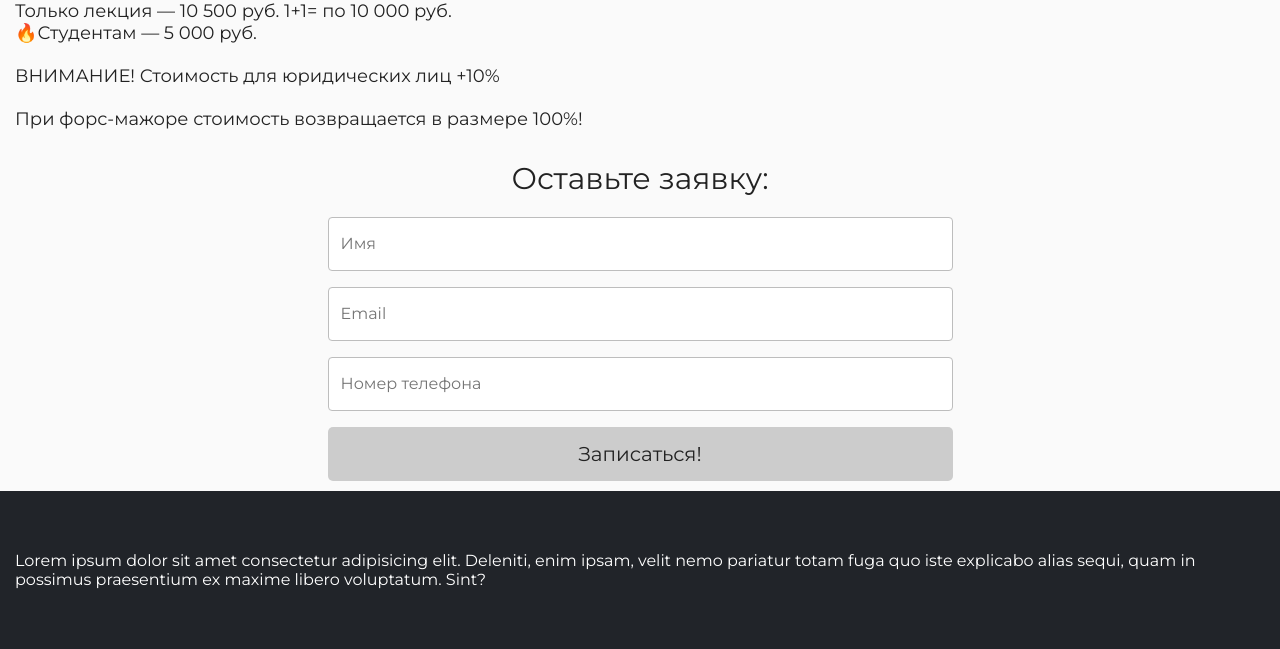
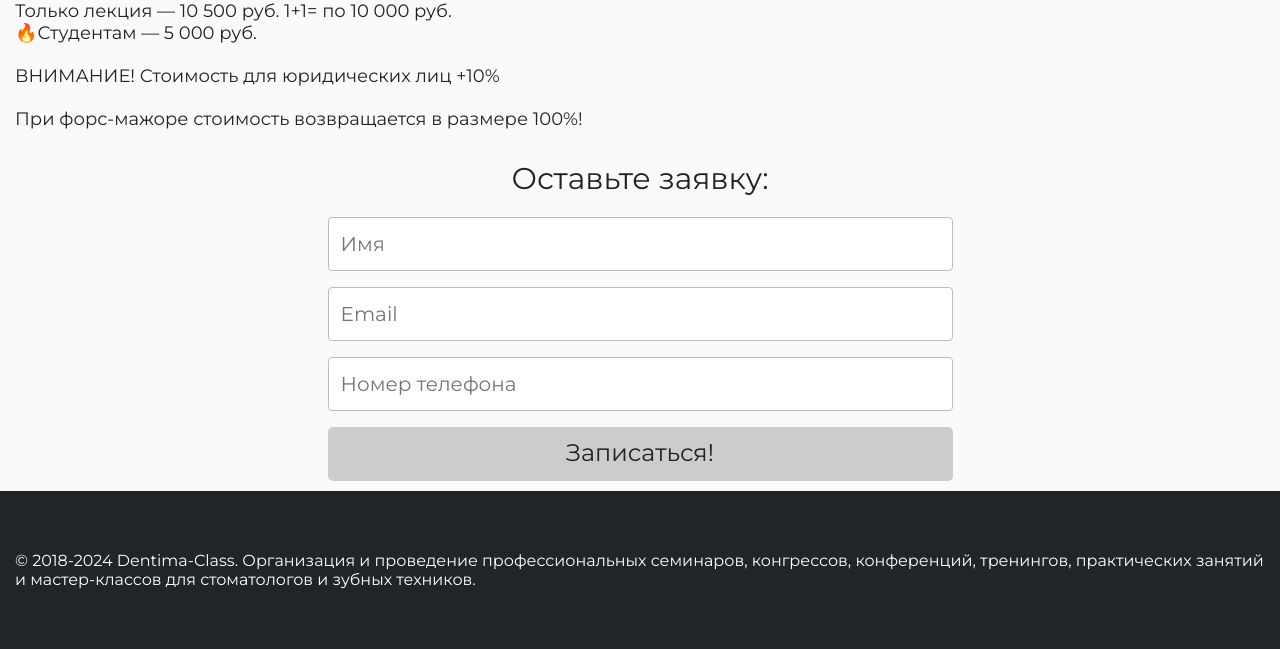
Before and after one commit to rollip/dentima_class, a Django app: template dentima_class/main/templates/seminar.html in a window 1280 px wide. Shown: the part 833-1482 px from the top of the page. Run offline with Django 5.2, Linux system fonts and the light colour scheme; the template is opened without the code that fills it, so the values that code supplies are empty.

Commit message:
minor changes in form, started footer

```diff
--- a/dentima_class/main/static/css/seminar.css
+++ b/dentima_class/main/static/css/seminar.css
@@ -192,7 +192,7 @@ input[type="text"] {
   height: calc(3.25rem + 2px);
   padding: 0.375rem 0.75rem;
   font-family: inherit;
-  font-size: 1rem;
+  font-size: 1.25rem;
   font-weight: 400;
   line-height: 1.5;
   color: #212529;
@@ -209,7 +209,7 @@ input[type="text"] {
 input[type=submit] {
     height: calc(3.25rem + 2px);
     font-family: inherit; /* 1 */
-    font-size: 20px; /* 1 */
+    font-size: 1.5rem; /* 1 */
     line-height: inherit; /* 1 */
     padding:5px 15px;
     background:#ccc;
@@ -220,8 +220,14 @@ input[type=submit] {
     width:100%;
 }
 
-input[type=submit] .success {
+.text-field-success {
+    display: none;
+    margin-top:10px;
+    margin-bottom:10px;
+}
+.form .success {
     background:green;
+    color:white;
 }
 
 
--- a/dentima_class/main/static/js/form_processing.js
+++ b/dentima_class/main/static/js/form_processing.js
@@ -39,4 +39,6 @@ function process_form(e)
     html => console.log(html)
 );
     submit.classList.add("success");
+    a = document.getElementById('form-success')
+    a.style.display = 'block'
 }
--- a/dentima_class/main/templates/base.html
+++ b/dentima_class/main/templates/base.html
@@ -54,10 +54,7 @@
     <footer class="footer">
       <div class="container">
         <div class="content">
-
-          Lorem ipsum dolor sit amet consectetur adipisicing elit. Deleniti,
-          enim ipsam, velit nemo pariatur totam fuga quo iste explicabo alias
-          sequi, quam in possimus praesentium ex maxime libero voluptatum. Sint?
+          © 2018-{% now "Y" %} Dentima-Class. Организация и проведение профессиональных семинаров, конгрессов, конференций, тренингов, практических занятий и мастер-классов для стоматологов и зубных техников.
 
         </div>
       </div>
--- a/dentima_class/main/templates/seminar.html
+++ b/dentima_class/main/templates/seminar.html
@@ -105,7 +105,7 @@
         <h3> Оставьте заявку: </h3>
         {% csrf_token %}
         <div class="text-field">
-            <input class='text-field__input' type="text" name="name" id="name" required placeholder="Имя"/>
+            <input class='text-field__input' type="name" name="name" id="name" required placeholder="Имя"/>
         </div>
         <div class="text-field">
             <input class='text-field__input' type="email" name="email" id="email" required placeholder="Email"/>
@@ -113,6 +113,7 @@
         <div class="text-field">
             <input  class='text-field__input' type="tel" name="phone" id="phone" required placeholder="Номер телефона"/>
         </div>
+        <div id='form-success' class="text-field-success">Спасибо за заявку, в ближайшее время с Вами свяжется наш менеджер</div>
         <div class="form">
             <input id="submit" type="submit" value="Записаться!" />
         </div>
```
